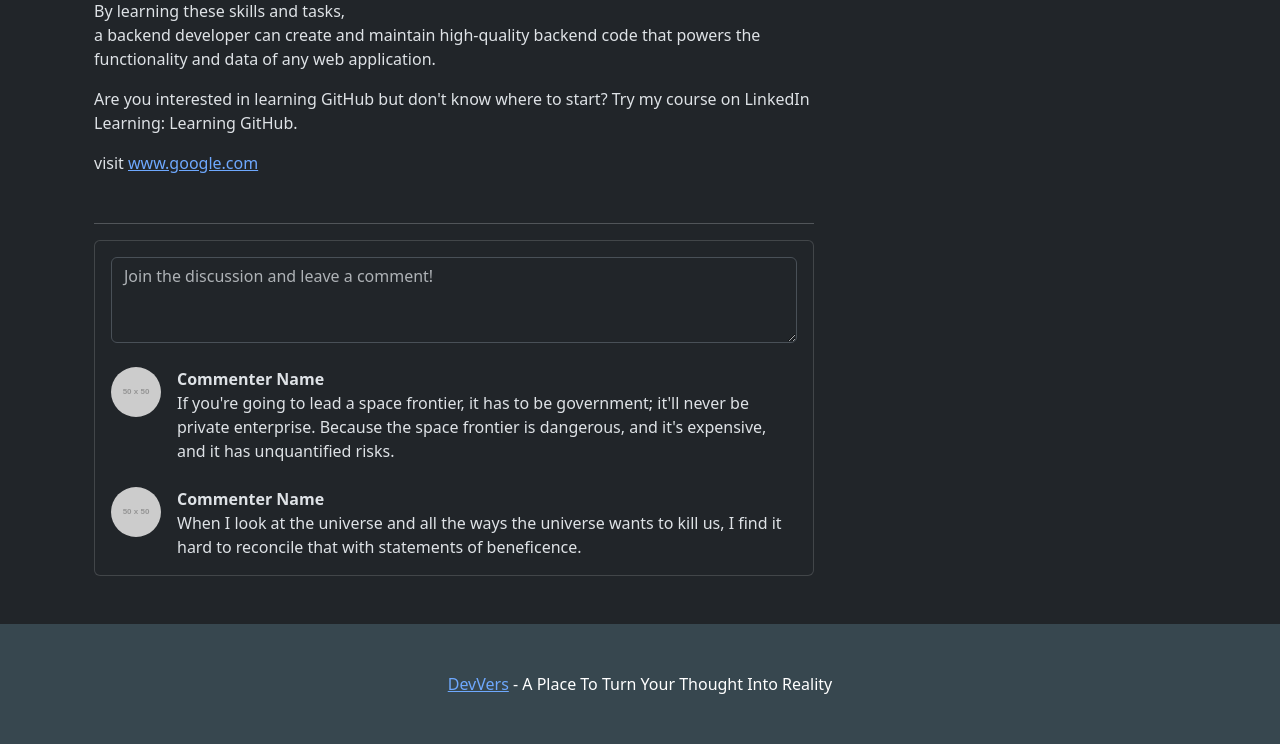
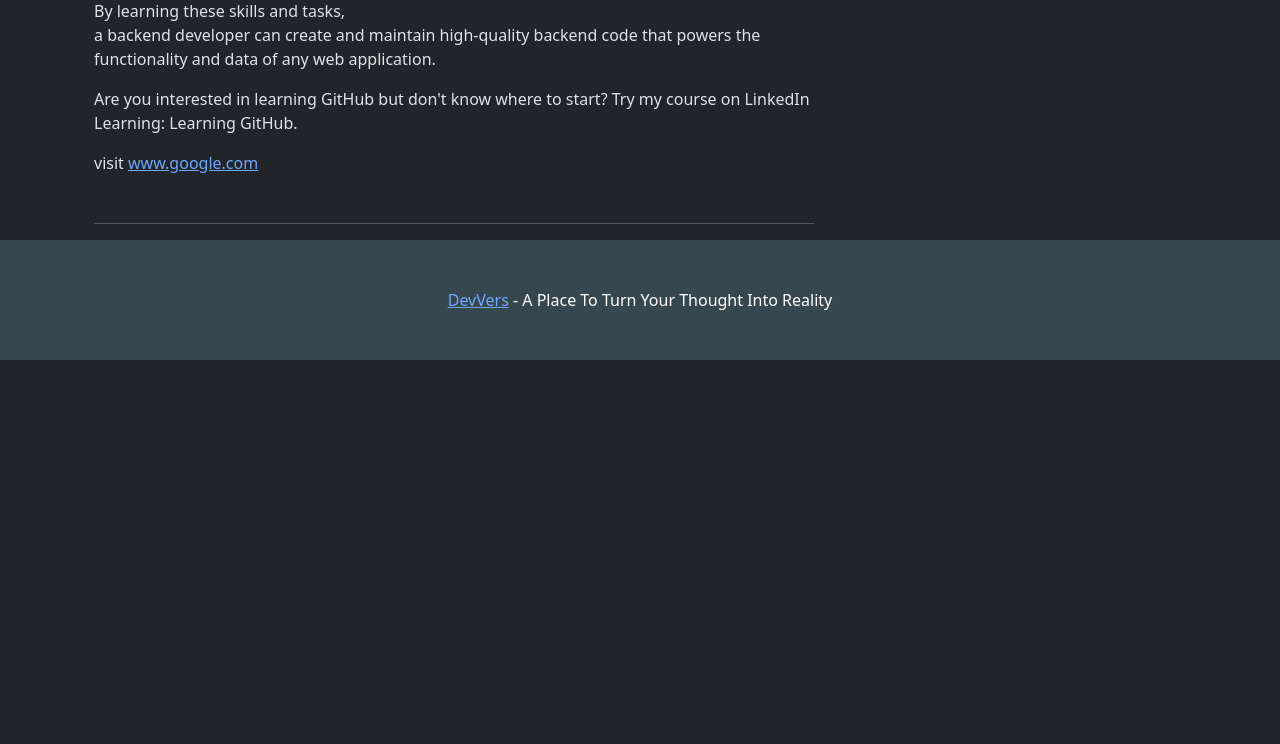
Before and after one commit to LetcodeitwithDave/DevVers, a Django app: page /post/2 in a window 1280 px wide. Shown: the part 2234-2978 px from the top of the page. After the commit the page ends 2594 px from the top, so only its background shows below. Run offline with Django 4.2, Linux system fonts and the light colour scheme; data comes from the database, SQL or seed files in the repository; grey boxes labelled with a size stand in for pictures from a placeholder-image service; some libraries are stand-ins or nearby versions.

Commit message:
removed the comment section part . gonna add later

```diff
--- a/Blog/templates/Blog/readpost.html
+++ b/Blog/templates/Blog/readpost.html
@@ -52,39 +52,7 @@
                     <hr>
 
                     <!-- Comments section-->
-                    <section class="mb-5">
-                        <div class="card bg-dark">
-                            <div class="card-body">
-                                <!-- Comment form-->
-                                <form class="mb-4"><textarea class="form-control" rows="3" placeholder="Join the discussion and leave a comment!"></textarea></form>
-                                <!-- Comment with nested comments-->
-                                <div class="d-flex mb-4">
-                                    <!-- Parent comment-->
-                                    <div class="flex-shrink-0"><img class="rounded-circle" src="https://dummyimage.com/50x50/ced4da/6c757d.jpg" alt="..." /></div>
-                                    <div class="ms-3">
-                                        <div class="fw-bold">Commenter Name</div>
-                                        If you're going to lead a space frontier, it has to be government; it'll never be private enterprise. Because the space frontier is dangerous, and it's expensive, and it has unquantified risks.
-                                        <!-- to reply a comment -->
-                                        <!-- <div class="d-flex mt-4">
-                                            <div class="flex-shrink-0"><img class="rounded-circle" src="https://dummyimage.com/50x50/ced4da/6c757d.jpg" alt="..." /></div>
-                                            <div class="ms-3">
-                                                <div class="fw-bold">{{request.user.username}}</div>
-                                                And under those conditions, you cannot establish a capital-market evaluation of that enterprise. You can't get investors.
-                                            </div>
-                                        </div> -->
-                                    </div>
-                                </div>
-                                <!-- Single comment-->
-                                <div class="d-flex">
-                                    <div class="flex-shrink-0"><img class="rounded-circle" src="https://dummyimage.com/50x50/ced4da/6c757d.jpg" alt="..." /></div>
-                                    <div class="ms-3">
-                                        <div class="fw-bold">Commenter Name</div>
-                                        When I look at the universe and all the ways the universe wants to kill us, I find it hard to reconcile that with statements of beneficence.
-                                    </div>
-                                </div>
-                            </div>
-                        </div>
-                    </section>
+
                 </div>
                 <!-- Side widgets-->
                 <div class="col-lg-4">
```
